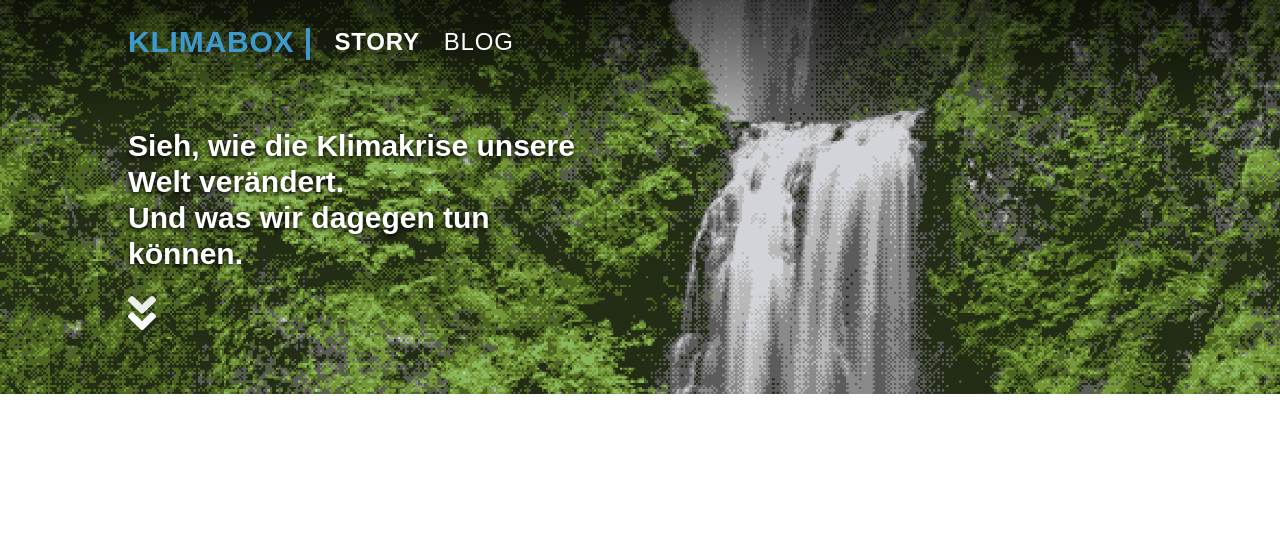
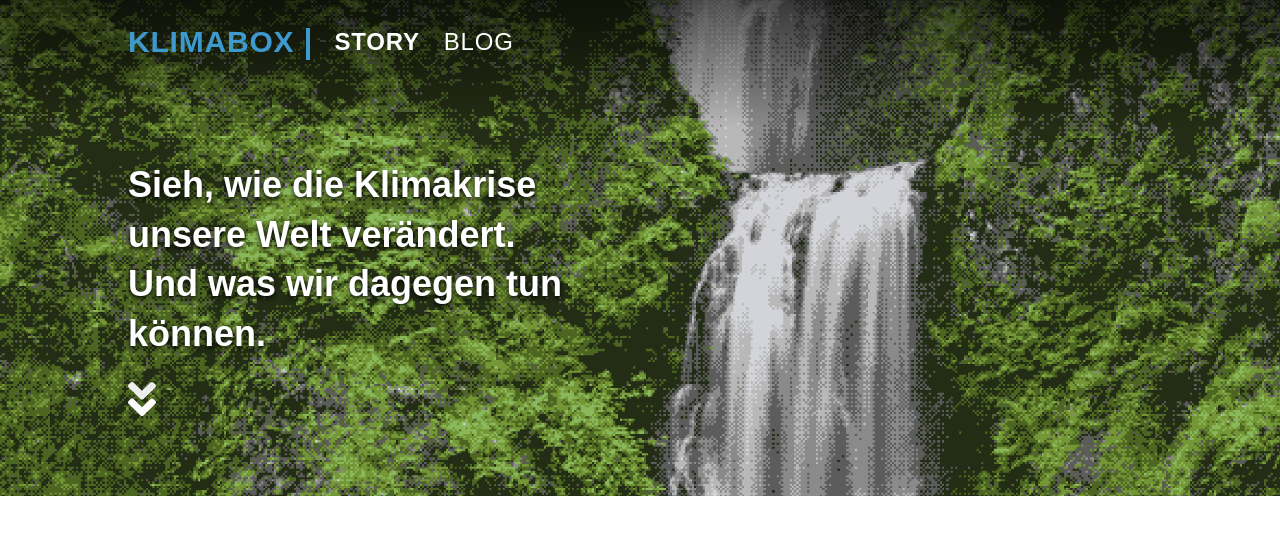
Before and after one commit to hs-duesseldorf/klimabox-story, a React (Create React App) app: page / in a window 1280 px wide. Shown: the top 534 px of the page. Built offline with nearby package versions, Linux system fonts and the light colour scheme.

Commit message:
Fix font size on medium sized screens

```diff
--- a/tailwind.config.js
+++ b/tailwind.config.js
@@ -27,6 +27,10 @@ module.exports = {
         "1/2": "50%",
       },
     },
+    screens: {
+      xs: "380px",
+      ...defaultTheme.screens,
+    },
   },
   variants: {
     extend: {},
```
